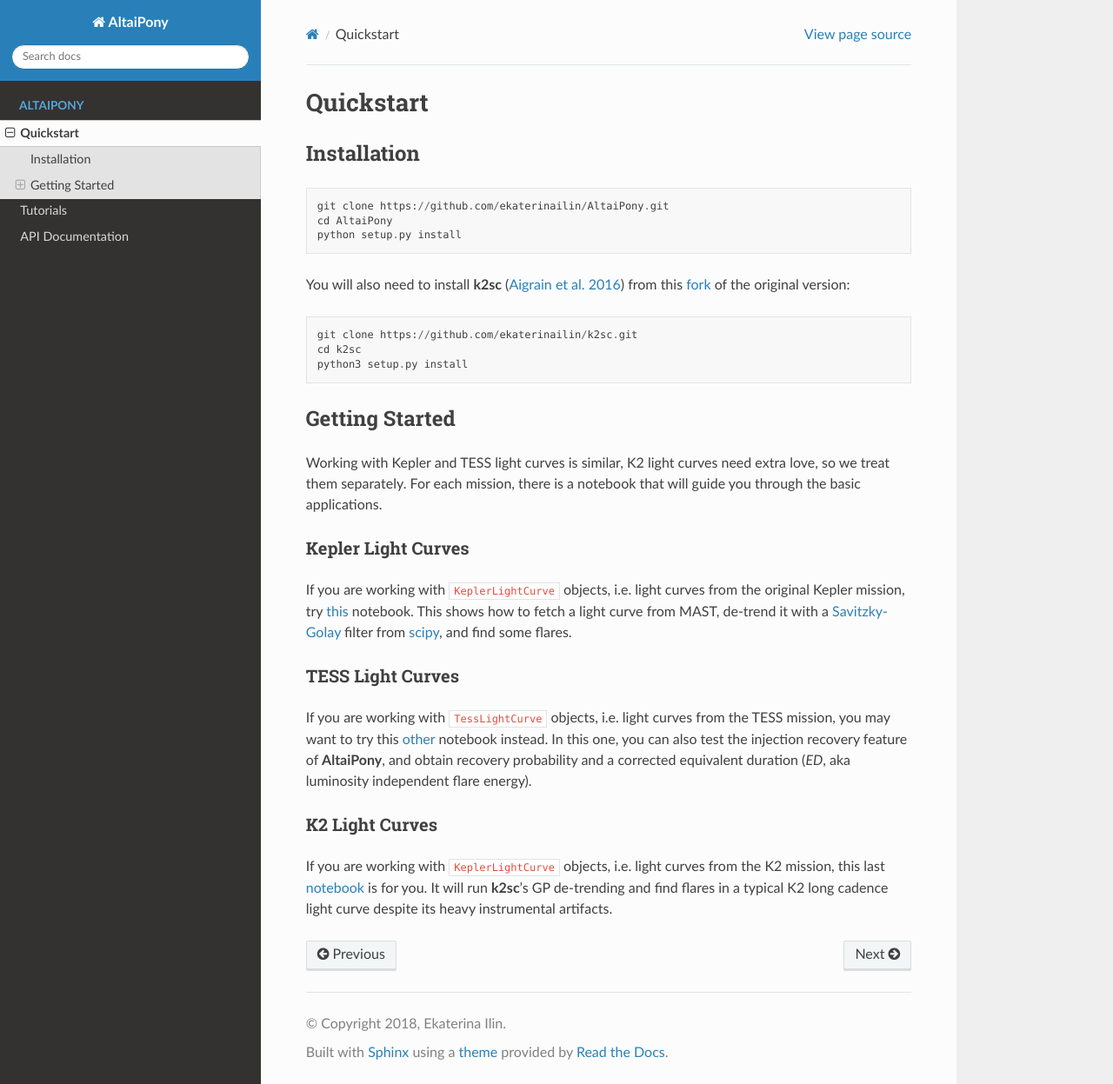
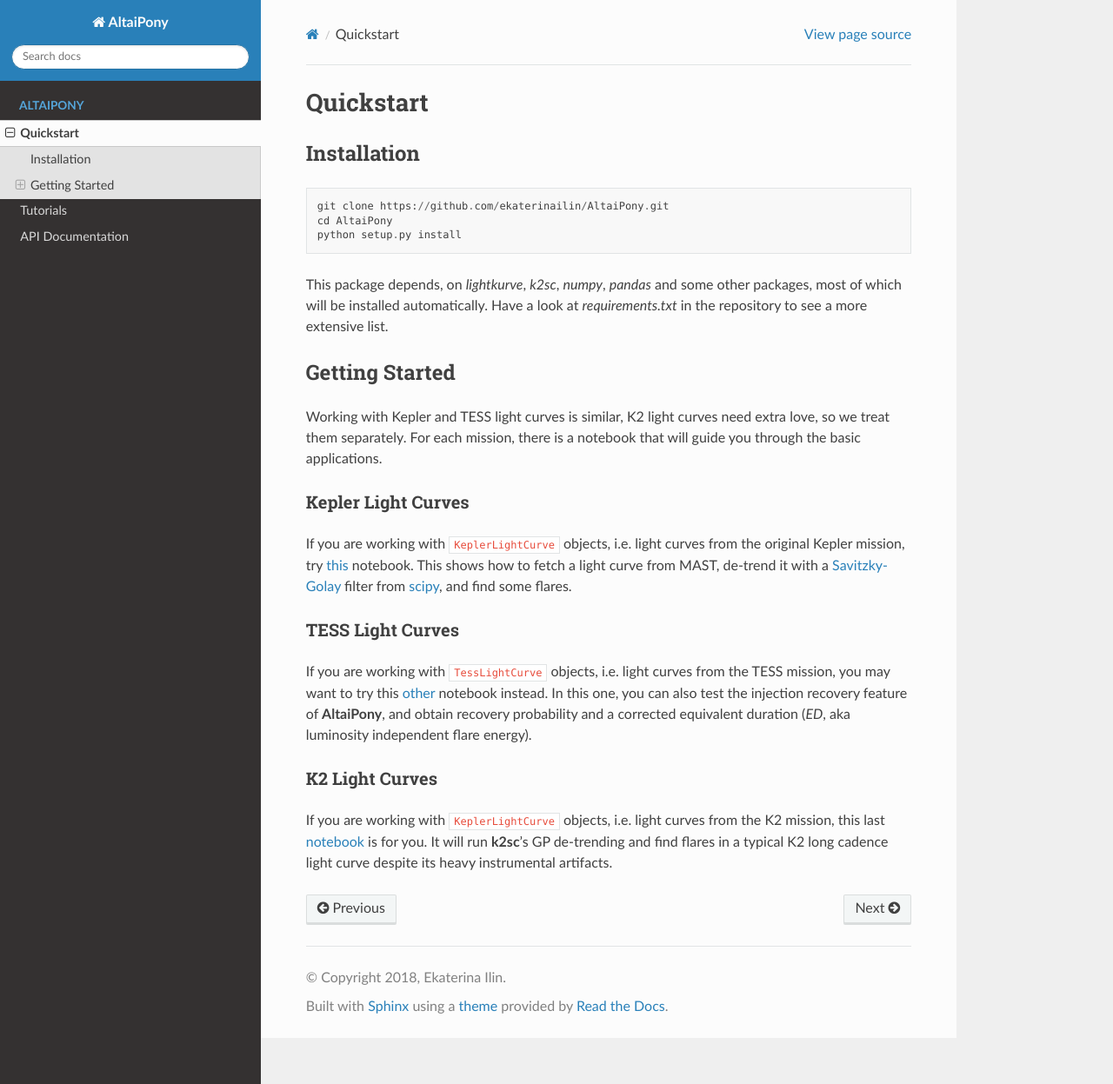
Before and after one commit to ekaterinailin/AltaiPony, a Sphinx documentation site: the page built from docs/source/install.rst, in a window 1280 px wide and 1247 px high. Shown: the whole window at 87% size. Built offline with Sphinx 7.4.7 and the Read the Docs theme 2.0.0, drawn with Linux system fonts in a browser that asks for light colours.

Commit message:
Updated with simplified installation instructions.

```diff
--- a/docs/source/install.rst
+++ b/docs/source/install.rst
@@ -10,13 +10,7 @@ Installation
     cd AltaiPony
     python setup.py install
 
-You will also need to install **k2sc** (`Aigrain et al. 2016`_) from this fork_ of the original version:
-
-::
-
-   git clone https://github.com/ekaterinailin/k2sc.git
-   cd k2sc
-   python3 setup.py install
+This package depends, on `lightkurve`, `k2sc`, `numpy`, `pandas` and some other packages, most of which will be installed automatically. Have a look at `requirements.txt` in the repository to see a more extensive list.
 
 
 Getting Started
```
